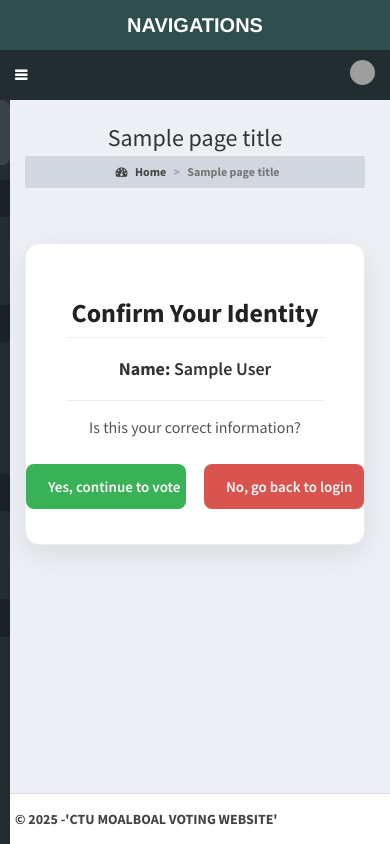
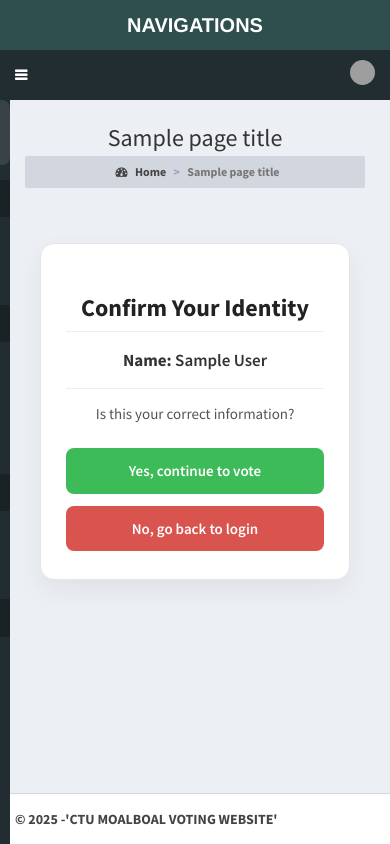
Before and after one commit to ramor123/ctu-voting-website, a Django app: template voting/templates/voting/voter/confirmation.html in a window 390 px wide. Run offline with Django 3.2, Linux system fonts and the light colour scheme; a user stored in the database is signed in; tables that the repository leaves empty hold one stand-in row (values such as "Sample post"); the template is opened without the code that fills it: most values are stand-ins (such as "Sample title", 1, 10 or a date in 2020); some libraries are stand-ins or nearby versions; grey boxes are pictures that could not be loaded.

Commit message:
Fixed mobile layout and updated generate_ballot function

```diff
--- a/voting/templates/voting/voter/confirmation.html
+++ b/voting/templates/voting/voter/confirmation.html
@@ -5,61 +5,71 @@
     .confirm-wrapper {
         max-width: 520px;
         margin: 40px auto;
-        animation: fadeIn 0.5s ease;
+        padding: 0 15px;
+        animation: fadeIn 0.4s ease;
     }
 
     .confirm-card {
         background: #ffffff;
         border-radius: 14px;
-        padding: 35px 40px;
-        box-shadow: 0 10px 28px rgba(0, 0, 0, 0.08);
-        border: 1px solid #ebebeb;
+        padding: 28px 25px;
+        box-shadow: 0 10px 26px rgba(0, 0, 0, 0.06);
+        border: 1px solid #e5e5e5;
     }
 
     .confirm-title {
-        font-size: 26px;
+        font-size: 24px;
         font-weight: 700;
-        color: #222222;
+        color: #222;
         text-align: center;
-        margin-bottom: 10px;
+        margin-bottom: 8px;
+        line-height: 1.3;
     }
 
     .confirm-subtext {
         text-align: center;
-        font-size: 16px;
-        color: #555555;
-        margin-top: 15px;
+        font-size: 15px;
+        color: #555;
+        margin-top: 14px;
         font-weight: 500;
     }
 
     .confirm-name {
-        font-size: 18px;
+        font-size: 17px;
         color: #333;
         font-weight: 600;
-        padding: 18px 0;
+        padding: 16px 0;
         border-top: 1px solid #eee;
         border-bottom: 1px solid #eee;
         text-align: center;
+        word-wrap: break-word;
     }
 
     .confirm-buttons {
-        margin-top: 25px;
+        margin-top: 24px;
         display: flex;
-        justify-content: center;
-        gap: 18px;
+        flex-direction: column;
+        gap: 12px;
+    }
+
+    @media (min-width: 500px) {
+        .confirm-buttons {
+            flex-direction: row;
+            justify-content: center;
+        }
     }
 
     .btn-master {
-        padding: 12px 22px;
+        padding: 12px 16px;
         font-size: 15px;
         font-weight: 600;
         border-radius: 8px !important;
-        min-width: 160px;
+        width: 100%;
         transition: 0.25s ease;
     }
 
     .btn-master-success {
-        background: #39b157;
+        background: #3dbb59;
         color: #fff;
         border: none;
     }
@@ -90,7 +100,7 @@
             <h3 class="confirm-title">Confirm Your Identity</h3>
 
             <div class="confirm-name">
-                <span><b>Name:</b> {{ full_name }}</span>
+                <b>Name:</b> {{ full_name }}
             </div>
 
             <p class="confirm-subtext">
```
Also changed, not shown: voting/views.py (+36 -15 lines), db.sqlite3.
